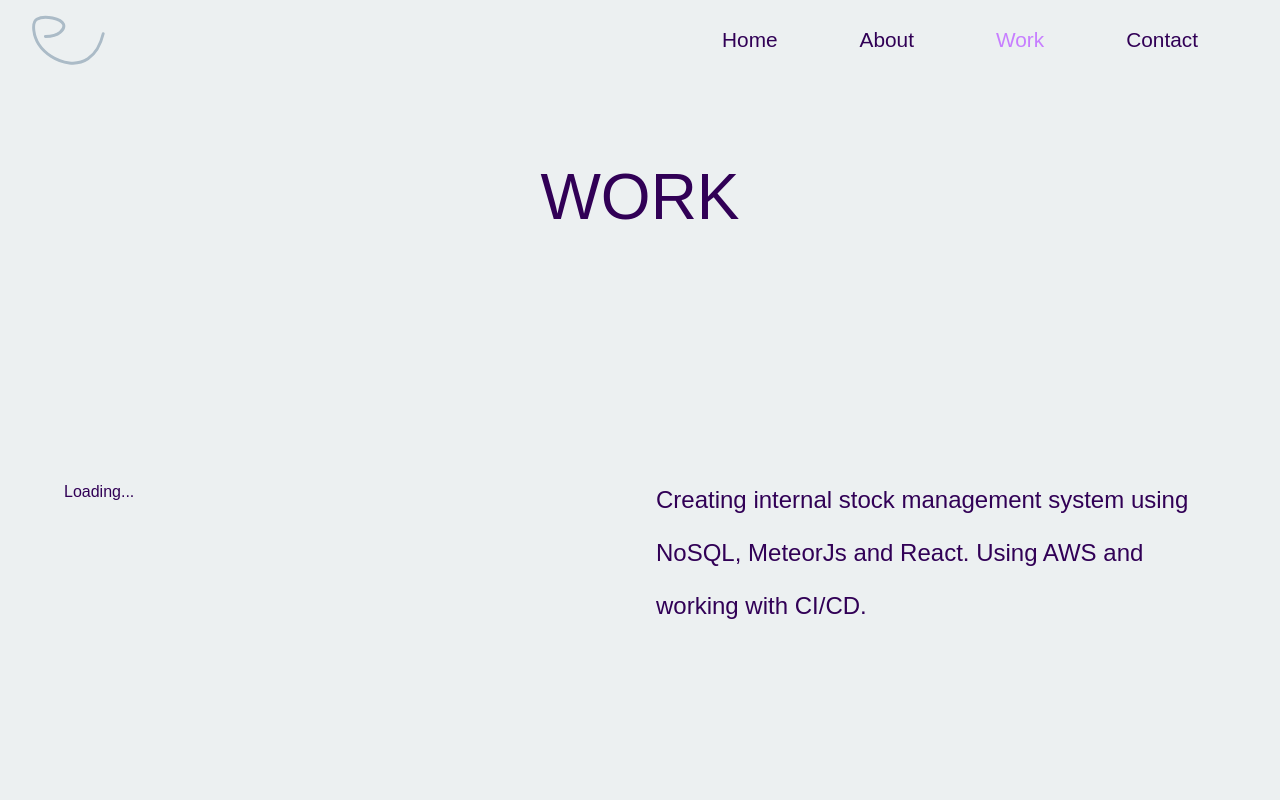
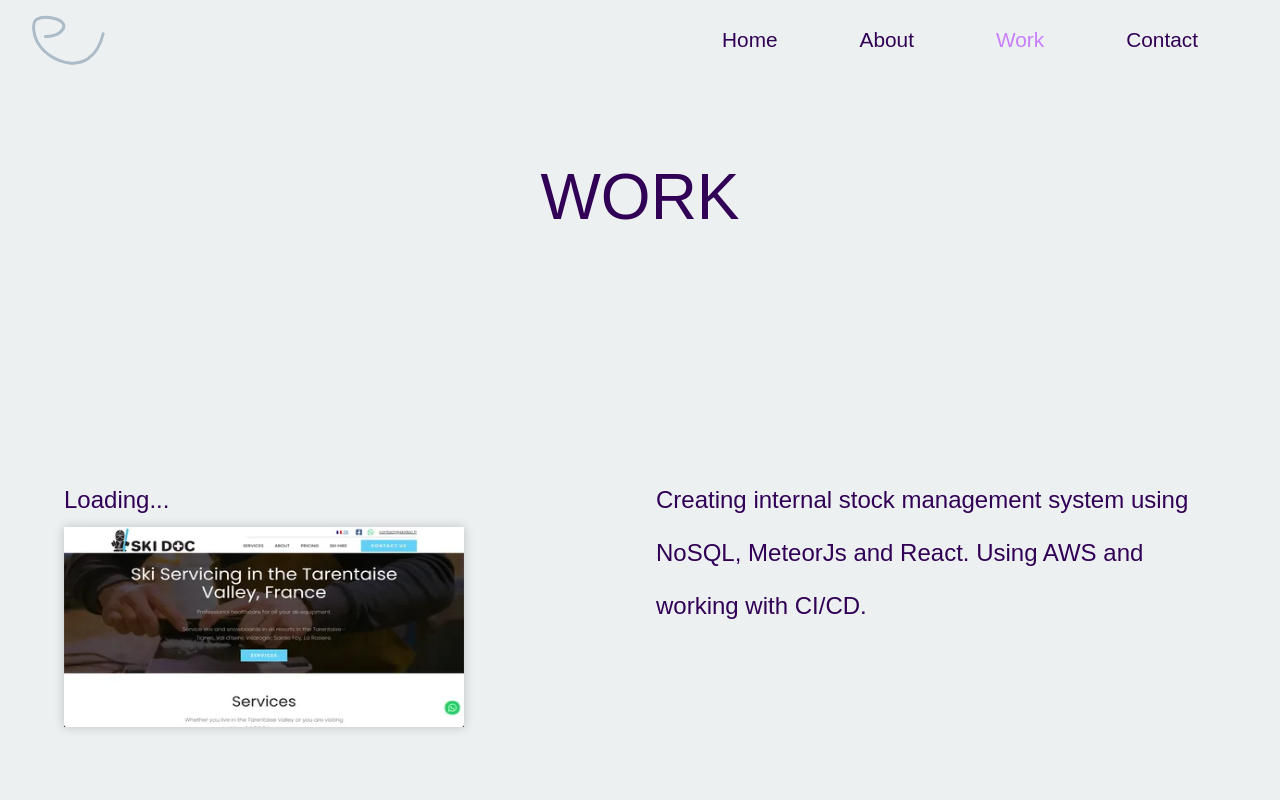
Before and after one commit to lipskij/threejs-website, a Next.js app: page /work in a window 1280 px wide. Shown: the top 800 px of the page. Built offline with nearby package versions, Linux system fonts and the light colour scheme.

Commit message:
feat: showing images

```diff
--- a/pages/work.tsx
+++ b/pages/work.tsx
@@ -45,9 +45,7 @@ const Work: NextPage = () => {
                   : {}
               }
             >
-              {!loaded ? (
-                "Loading..."
-              ) : (
+              {!loaded && <p>Loading...</p>}
               <Link href={i.href}>
                 <Image
                   src={i.src}
@@ -58,7 +56,6 @@ const Work: NextPage = () => {
                   onLoadingComplete={() => setLoaded(true)}
                 />
               </Link>
-              )}
             </motion.div>
 
             <p>{i.text}</p>
```
Lines whose indentation alone changed are shown as unchanged.
